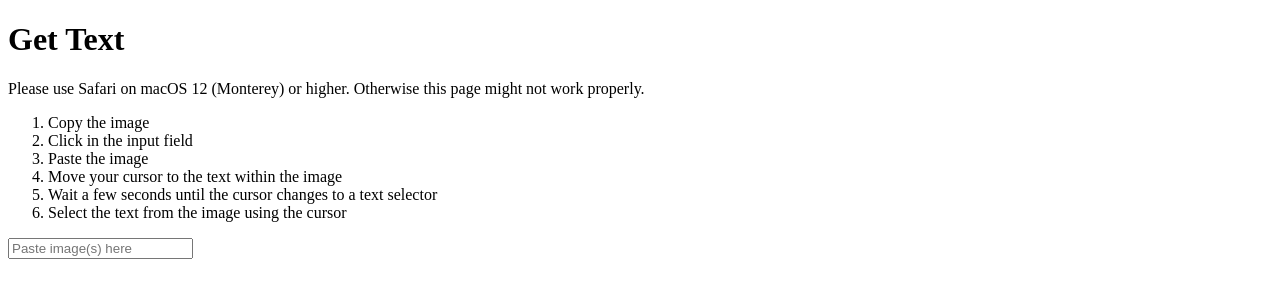
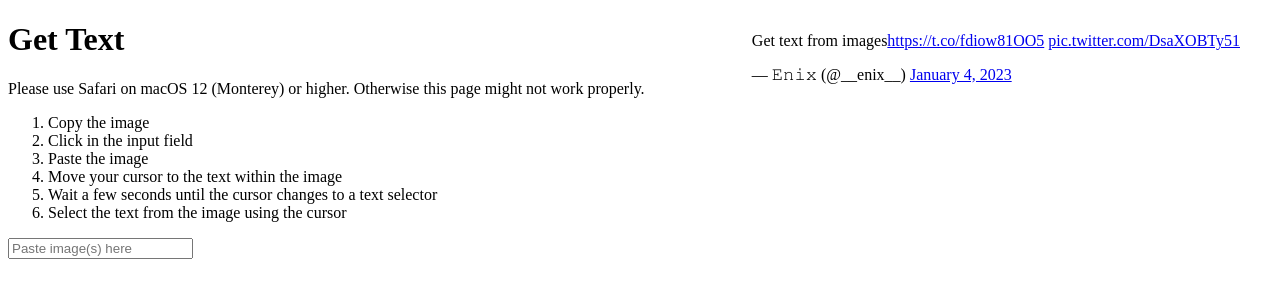
Before and after one commit to EnixCoda/get-text, a website: page index.html in a window 1280 px wide. Drawn offline with Linux system fonts and the light colour scheme.

Commit message:
embed tutorial tweet

```diff
--- a/index.html
+++ b/index.html
@@ -13,7 +13,8 @@
   <h1>Get Text</h1>
 
   <p>
-    Please use Safari on macOS 12 (Monterey) or higher. Otherwise this page might not work properly.
+    Please use Safari on macOS 12 (Monterey) or higher. Otherwise this page
+    might not work properly.
   </p>
 
   <ol>
@@ -29,6 +30,16 @@
 
   <ol id="gallery"></ol>
 
+  <blockquote class="twitter-tweet" data-dnt="true">
+    <p lang="en" dir="ltr">
+      Get text from images<a href="https://t.co/fdiow81OO5">https://t.co/fdiow81OO5</a>
+      <a href="https://t.co/DsaXOBTy51">pic.twitter.com/DsaXOBTy51</a>
+    </p>
+    &mdash; 𝙴𝚗𝚒𝚡 (@__enix__)
+    <a href="https://twitter.com/__enix__/status/1610551752675233794?ref_src=twsrc%5Etfw">January 4, 2023</a>
+  </blockquote>
+  <script async src="https://platform.twitter.com/widgets.js" charset="utf-8"></script>
+
   <script src="./script.js"></script>
 </body>
 
--- a/styles.css
+++ b/styles.css
@@ -33,3 +33,15 @@
 #gallery li + li {
   margin-left: 24px;
 }
+
+#gallery:has(li) + .twitter-tweet {
+  display: none !important;
+}
+
+@media screen and (min-width: 1280px) {
+  .twitter-tweet {
+    position: absolute;
+    top: 0;
+    right: 0;
+  }
+}
```
